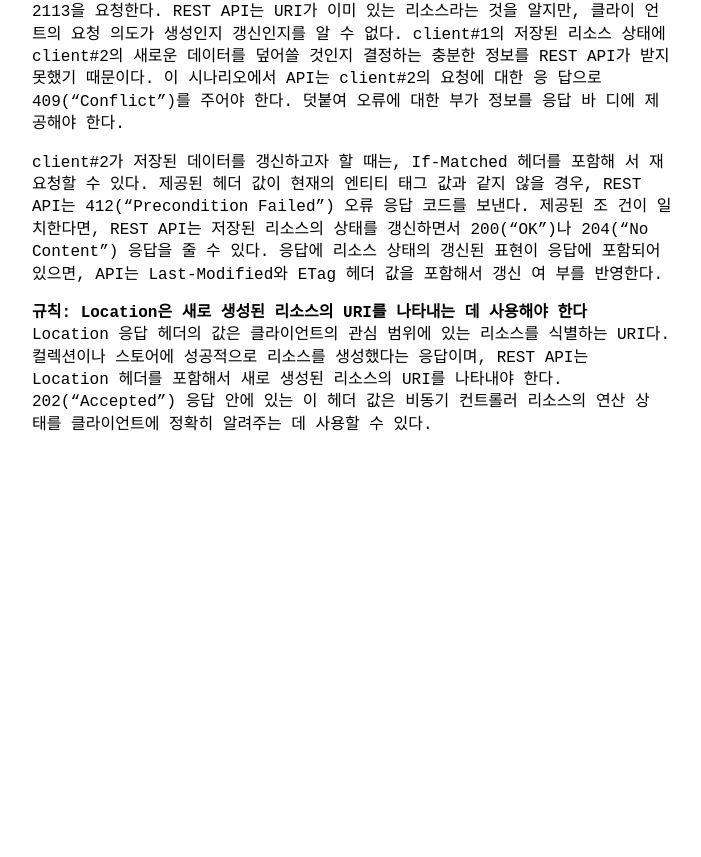
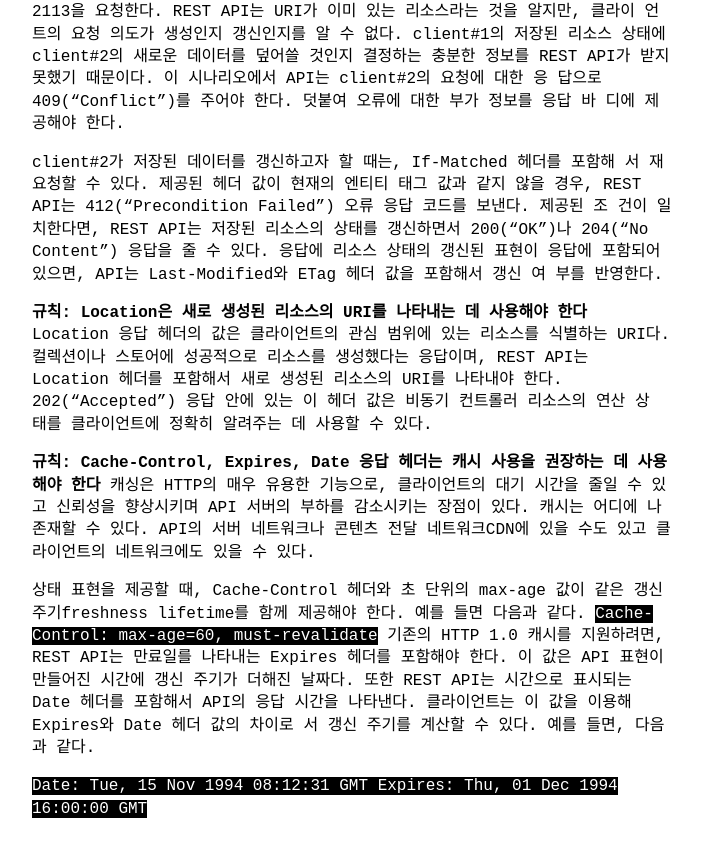
Before and after one commit to khjzzm/khjzzm.github.io, a Jekyll site: the page built from _posts/2023-02-22-Rest-API-Design-Pattern.md, in a window 1280 px wide and 900 px high, scrolled down 12664 px. Shown: the top 857 px of the window, without its empty margins (288-989 px from the left). Built offline with Jekyll 4.4.1, drawn with Linux system fonts in a browser that asks for light colours; before the commit the page ends 13180 px from its top, so only the background shows below that.

Commit message:
Cache-Control, Expires, Date

```diff
--- a/_posts/2023-02-22-Rest-API-Design-Pattern.md
+++ b/_posts/2023-02-22-Rest-API-Design-Pattern.md
@@ -361,3 +361,14 @@ REST API는 저장된 리소스의 상태를 갱신하면서 200(“OK”)나 20
 **규칙: Location은 새로 생성된 리소스의 URI를 나타내는 데 사용해야 한다**
 Location 응답 헤더의 값은 클라이언트의 관심 범위에 있는 리소스를 식별하는 URI다. 컬렉션이나 스토어에 성공적으로 리소스를 생성했다는 응답이며, REST API는 Location 헤더를 포함해서 새로 생성된 리소스의 URI를 나타내야 한다.
 202(“Accepted”) 응답 안에 있는 이 헤더 값은 비동기 컨트롤러 리소스의 연산 상 태를 클라이언트에 정확히 알려주는 데 사용할 수 있다.
+
+
+**규칙: Cache-Control, Expires, Date 응답 헤더는 캐시 사용을 권장하는 데 사용해야 한다**
+캐싱은 HTTP의 매우 유용한 기능으로, 클라이언트의 대기 시간을 줄일 수 있고 신뢰성을 향상시키며 API 서버의 부하를 감소시키는 장점이 있다.
+캐시는 어디에 나 존재할 수 있다. API의 서버 네트워크나 콘텐츠 전달 네트워크CDN에 있을 수도 있고 클라이언트의 네트워크에도 있을 수 있다.
+
+상태 표현을 제공할 때, Cache-Control 헤더와 초 단위의 max-age 값이 같은 갱신 주기freshness lifetime를 함께 제공해야 한다. 예를 들면 다음과 같다.
+`Cache-Control: max-age=60, must-revalidate` 기존의 HTTP 1.0 캐시를 지원하려면, REST API는 만료일를 나타내는 Expires 헤더를 포함해야 한다. 이 값은 API 표현이 만들어진 시간에 갱신 주기가 더해진 날짜다. 또한 REST API는 시간으로 표시되는 Date 헤더를 포함해서 API의 응답 시간을 나타낸다. 클라이언트는 이 값을 이용해 Expires와 Date 헤더 값의 차이로 서 갱신 주기를 계산할 수 있다. 예를 들면, 다음과 같다.
+
+`Date: Tue, 15 Nov 1994 08:12:31 GMT
+Expires: Thu, 01 Dec 1994 16:00:00 GMT`
```
